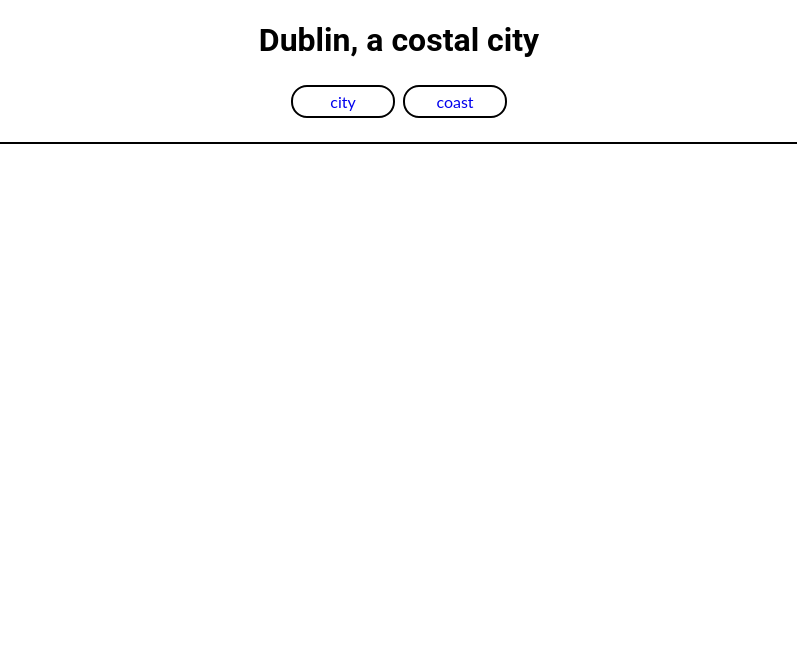
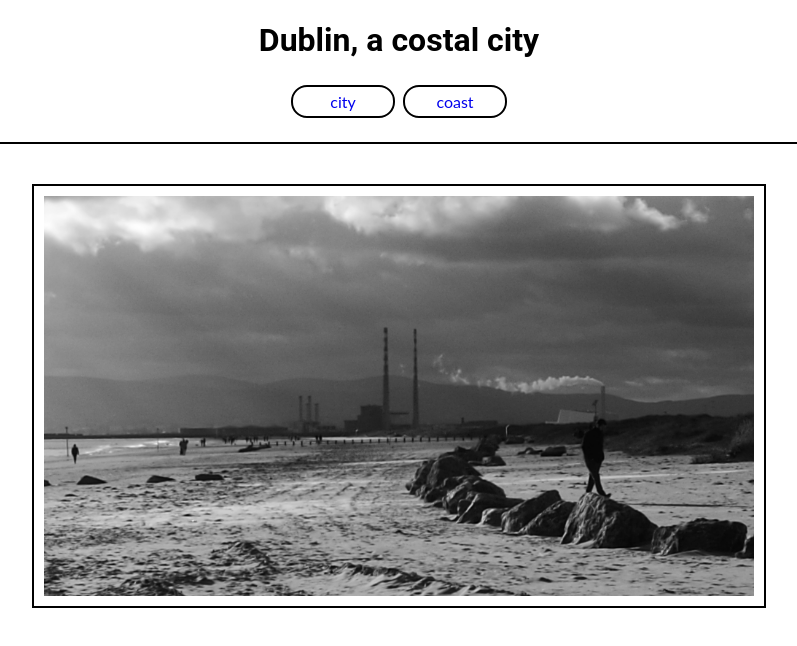
Before and after one commit to KarolSU96/mac-n-cheese, a plain HTML site: page coast.html in a window 1280 px wide. Shown: the whole page, without its empty margins (241-1038 px from the left). Drawn offline with Linux system fonts and the light colour scheme.

```diff
--- a/coast.html
+++ b/coast.html
@@ -22,6 +22,12 @@
             </li>
         </ul>
     </nav>
+
+    <section>
+        <figure>
+            <img src="assets/images/beach.jpg" alt="an image of a beach">
+        </figure>
+    </section>
 </body>
 
 </html>
```
